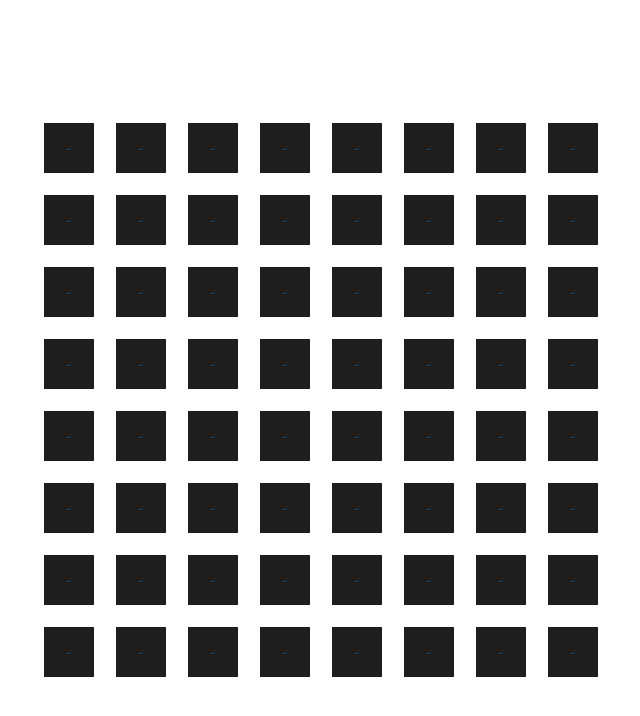
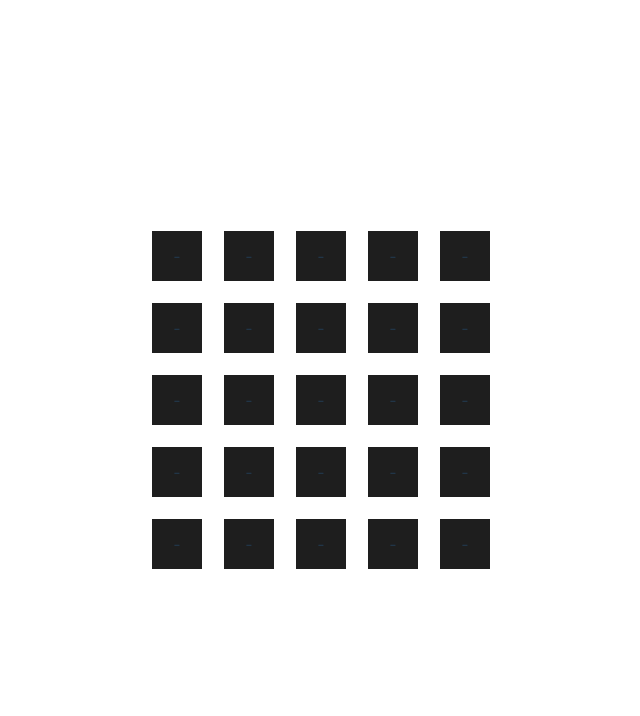
Before and after one commit to ibarzabal-jm/React-Minesweeper, a React (Vite) app: page / in a window 1280 px wide. Shown: the top 716 px of the page, without its empty margins (319-959 px from the left). Built offline with nearby package versions, Linux system fonts and the light colour scheme.

Commit message:
feature: Add Update Flag

```diff
--- a/src/App.tsx
+++ b/src/App.tsx
@@ -1,15 +1,25 @@
 import { useEffect, useState } from "react";
 import "./App.css";
 import { createBoard } from "./utils/createBoard";
-import { Cell } from "./types/types";
+import { Board, MinesMap } from "./types/types";
 import { revealCell } from "./utils/revealCell";
+import { updateFlag } from "./utils/updateFlag";
 
 function App() {
-  const [board, setBoard] = useState<Cell[][]>(createBoard(8, 8, 2));
+  const [board, setBoard] = useState<Board>([]);
+  const [mines, setMines] = useState<MinesMap>([]);
 
   useEffect(() => {
-    console.log(board);
-  }, [board]);
+    const newBoard = createBoard(5, 5, 5);
+    setBoard(newBoard.board);
+    setMines(newBoard.minesLocations);
+  }, []);
+
+  const handleUpdateFlag = (x: number, y: number) => {
+    if (board[x][y].isOpen) return;
+    const newBoard = updateFlag(board, x, y);
+    setBoard(newBoard);
+  };
 
   return (
     <div className="App">
@@ -24,8 +34,15 @@ function App() {
                   const newBoard = revealCell(board, i, j);
                   setBoard(newBoard);
                 }}
+                onContextMenu={(e) => {
+                  e.preventDefault();
+                  const newBoard = updateFlag(board, i, j);
+                  setBoard(newBoard);
+                }}
               >
-                {!cell.isOpen
+                {cell.hasFlag
+                  ? "Flag"
+                  : !cell.isOpen
                   ? "-"
                   : cell.hasMine
                   ? "X"
--- a/src/types/types.ts
+++ b/src/types/types.ts
@@ -6,7 +6,6 @@ export interface Cell {
   row: number;
   column: number;
 }
+export type Board = Cell[][];
 
-export interface Board {
-  cells: Cell[][];
-}
+export type MinesMap = number[][];
--- a/src/utils/createBoard.ts
+++ b/src/utils/createBoard.ts
@@ -1,7 +1,7 @@
-import { Cell } from "../types/types";
+import { Board, Cell, MinesMap } from "../types/types";
 
-const createGrid = (rows: number, columns: number): Cell[][] => {
-  const grid: Cell[][] = [];
+const createGrid = (rows: number, columns: number): Board => {
+  const grid: Board = [];
   for (let row = 0; row < rows; row++) {
     grid.push([]);
     for (let column = 0; column < columns; column++) {
@@ -21,7 +21,7 @@ const createGrid = (rows: number, columns: number): Cell[][] => {
 
 const randomizeBombs = (grid: Cell[][], bombs: number) => {
   let bombsPlaced = 0;
-  const minesLocations: number[][] = [];
+  const minesLocations: MinesMap = [];
   while (bombsPlaced < bombs) {
     const randomRow = Math.floor(Math.random() * grid.length);
     const randomColumn = Math.floor(Math.random() * grid[0].length);
@@ -35,7 +35,7 @@ const randomizeBombs = (grid: Cell[][], bombs: number) => {
   return { grid, minesLocations };
 };
 
-const calculateNearMines = (grid: Cell[][], minesLocations: number[][]) => {
+const calculateNearMines = (grid: Board, minesLocations: MinesMap): Board => {
   const newGrid = grid.map((row) =>
     row.map((cell) => {
       if (cell.hasMine) {
@@ -51,9 +51,19 @@ const calculateNearMines = (grid: Cell[][], minesLocations: number[][]) => {
   return newGrid;
 };
 
-export const createBoard = (rows: number, columns: number, bombs: number) => {
+export const createBoard = (
+  rows: number,
+  columns: number,
+  bombs: number
+): {
+  board: Board;
+  minesLocations: MinesMap;
+} => {
   const grid = createGrid(rows, columns);
   const { grid: gridWithBombs, minesLocations } = randomizeBombs(grid, bombs);
   const newGrid = calculateNearMines(gridWithBombs, minesLocations);
-  return newGrid;
+  return {
+    board: newGrid,
+    minesLocations,
+  };
 };
--- a/src/utils/revealCell.ts
+++ b/src/utils/revealCell.ts
@@ -1,10 +1,10 @@
-import { Cell } from "../types/types";
+import { Board } from "../types/types";
 
 export const revealCell = (
-  board: Cell[][],
+  board: Board,
   row: number,
   column: number
-): Cell[][] => {
+): Board => {
   if (board[row][column].isOpen) {
     return board;
   }
--- /dev/null
+++ b/src/utils/updateFlag.ts
@@ -0,0 +1,11 @@
+import { Board } from "../types/types";
+
+export const updateFlag = (
+  board: Board,
+  row: number,
+  column: number
+): Board => {
+  const newBoard = board.map((row) => [...row]);
+  newBoard[row][column].hasFlag = !newBoard[row][column].hasFlag;
+  return newBoard;
+};
```
